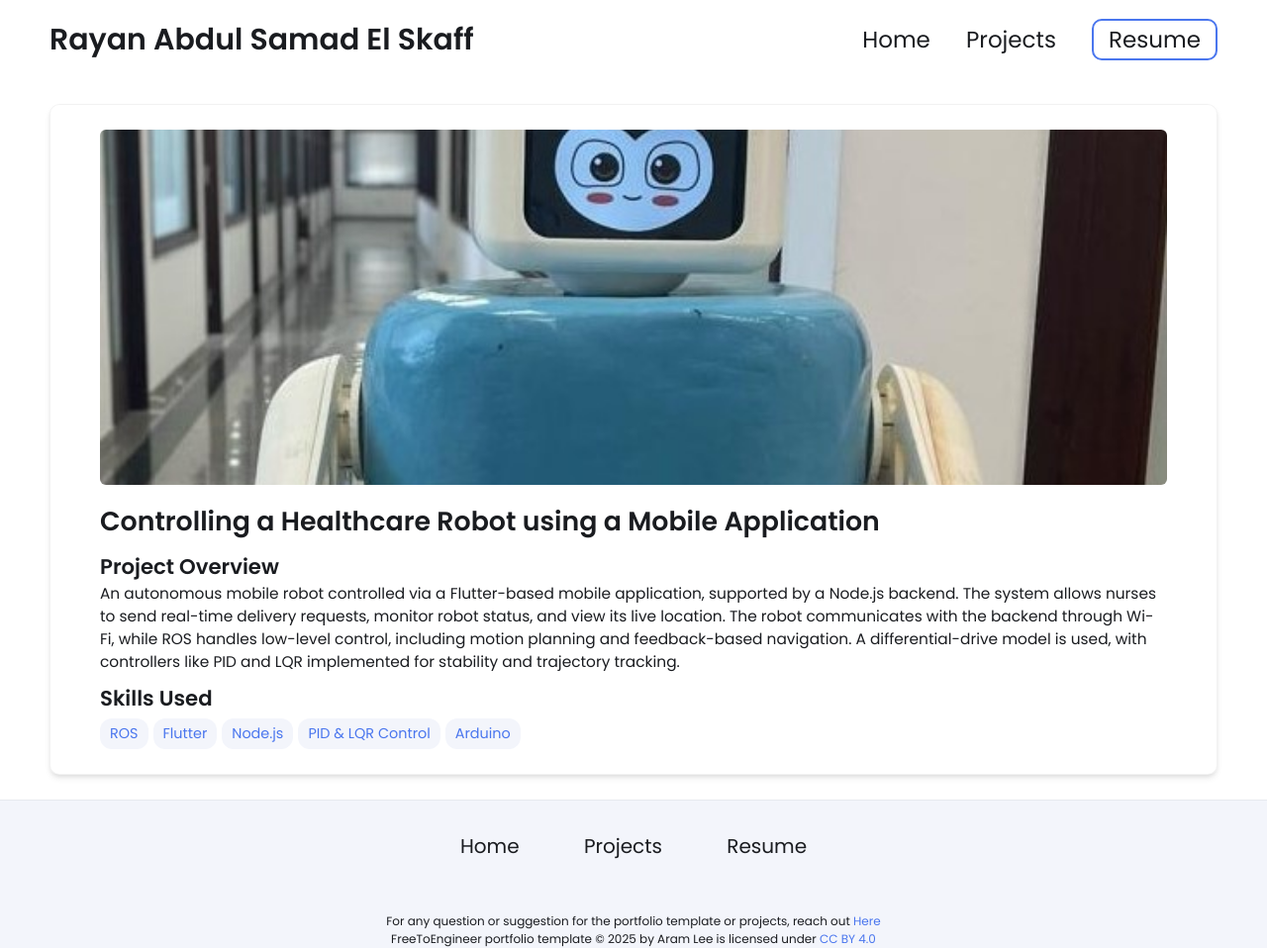
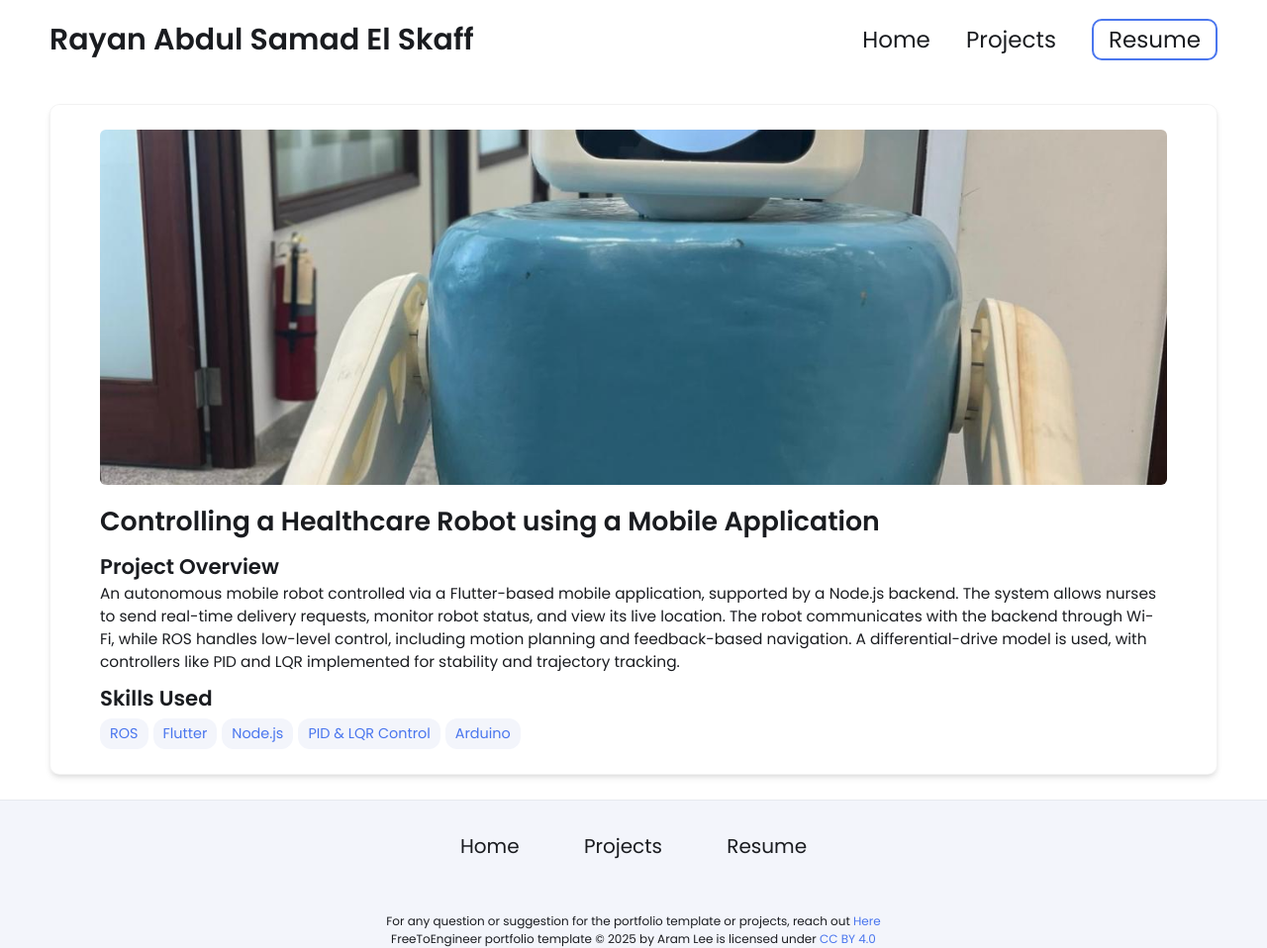
Before and after one commit to rrayan1/rrayan1.github.io, a Jekyll site: the page built from _projects/Controlling a Healthcare Robot/index.md, in a window 1280 px wide. Shown: the whole page at 99% size. Built offline with Jekyll 4.4.1, drawn with Linux system fonts in a browser that asks for light colours.

Commit message:
Update index.md

```diff
--- a/_projects/Controlling a Healthcare Robot/index.md
+++ b/_projects/Controlling a Healthcare Robot/index.md
@@ -12,5 +12,5 @@ skills:
   - Node.js
   - PID & LQR Control
   - Arduino
-main-image: /WhatsApp Image 2025-03-24 at 3.28.52 PM.jpeg
+main-image: /image.png
 ---
```
